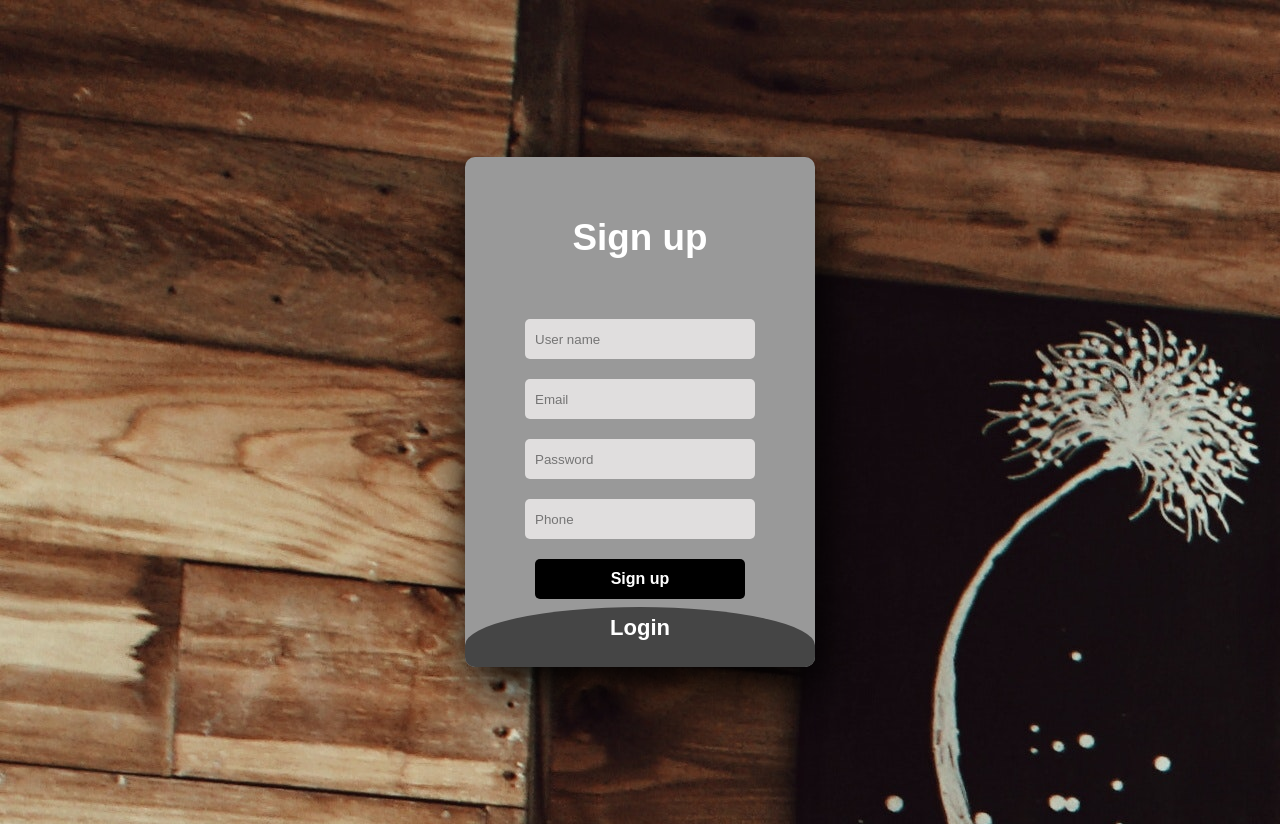
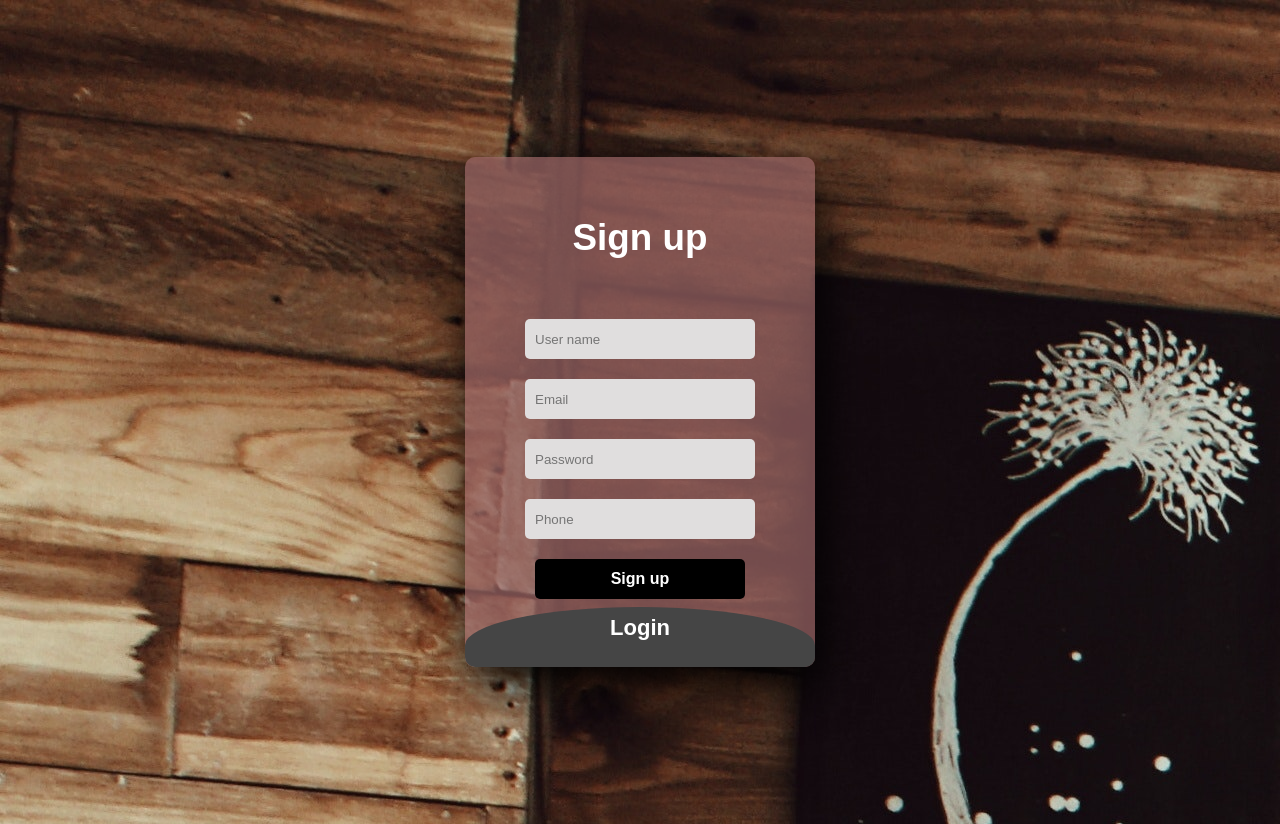
Before and after one commit to Ayushi-0099/Coffee-House, a PHP site: page /login.html in a window 1280 px wide. Run offline with PHP 8.4, Linux system fonts and the light colour scheme.

Commit message:
Update login.css

```diff
--- a/login.css
+++ b/login.css
@@ -12,7 +12,7 @@ body{
 .main{
 	width: 350px;
 	height: 510px;
-	background: #999999;
+	background: #986464b8;
 	overflow: hidden;
 	border-radius: 10px;
 	box-shadow: 5px 20px 50px #000;
@@ -65,7 +65,7 @@ button{
 	cursor: pointer;
 }
 button:hover{
-	background: #2C414D  ;
+	background: #454545  ;
 }
 .login{
 	height: 460px;
```
